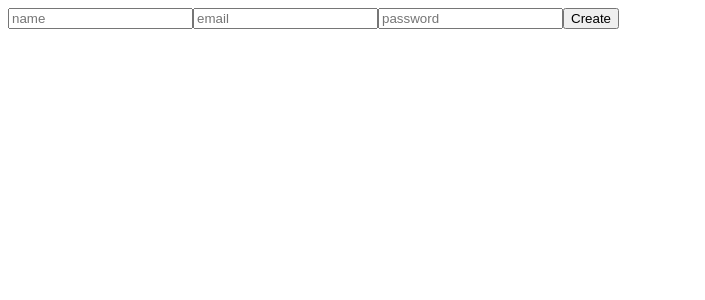
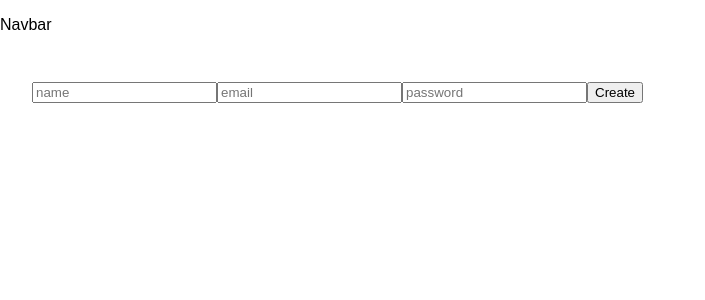
Before and after one commit to Burban-Vitalik/CRMBurban, a React (Create React App) app in the folder frontend/: page /register in a window 1280 px wide. Shown: the top 300 px of the page, without its empty margins (0-705 px from the left). Built offline with nearby package versions, Linux system fonts and the light colour scheme; no server answers.

Commit message:
set routing in frontend

```diff
--- a/frontend/src/App.tsx
+++ b/frontend/src/App.tsx
@@ -5,17 +5,32 @@ import { Login } from "./pages/Login";
 import { UserContextProvider } from "./context/userContext";
 import { Home } from "./pages/Home";
 import Dashboard from "./Dashboard";
+import { BrowserRouter as Router } from "react-router-dom";
+import { Layout } from "./components/Layout";
+import PublicRoute from "./routes/PublicRoute";
+import PrivateRoute from "./routes/PrivateRoute";
+import NotFound from "./pages/NotFound";
 
 const App = () => {
   return (
     <UserContextProvider>
       <Toaster position="bottom-right" toastOptions={{ duration: 2000 }} />
-      <Routes>
-        <Route path="/" element={<Home />} />
-        <Route path="/profile" element={<Dashboard />} />
-        <Route path="/login" element={<Login />} />
-        <Route path="/register" element={<Register />} />
-      </Routes>
+      <Router>
+        <Routes>
+          <Route path="/" element={<Layout />}>
+            {/* Private Routes */}
+            <Route element={<PrivateRoute />}>
+              <Route path="/profile" element={<Dashboard />} />
+            </Route>
+            {/* Public Router */}
+            <Route element={<PublicRoute />}>
+              <Route path="/register" element={<Register />} />
+              <Route path="/login" element={<Login />} />
+            </Route>
+            <Route path="*" element={<NotFound />} />
+          </Route>
+        </Routes>
+      </Router>
     </UserContextProvider>
   );
 };
--- /dev/null
+++ b/frontend/src/components/Layout.tsx
@@ -0,0 +1,14 @@
+import { Outlet } from "react-router-dom";
+
+export const Layout = () => {
+  return (
+    <div>
+      <div>
+        <p>Navbar</p>
+      </div>
+      <main>
+        <Outlet />
+      </main>
+    </div>
+  );
+};
--- a/frontend/src/index.scss
+++ b/frontend/src/index.scss
@@ -0,0 +1,23 @@
+/* src/styles/global.scss */
+body {
+  font-family: Arial, sans-serif;
+  margin: 0;
+  padding: 0;
+  box-sizing: border-box;
+}
+
+nav {
+  display: flex;
+  justify-content: space-around;
+  background-color: #333;
+  padding: 1rem;
+}
+
+nav a {
+  color: #fff;
+  text-decoration: none;
+}
+
+main {
+  padding: 2rem;
+}
--- a/frontend/src/index.tsx
+++ b/frontend/src/index.tsx
@@ -1,13 +1,8 @@
 import ReactDOM from "react-dom/client";
 import "./index.scss";
 import App from "./App";
-import { BrowserRouter as Router } from "react-router-dom";
 
 const root = ReactDOM.createRoot(
   document.getElementById("root") as HTMLElement
 );
-root.render(
-  <Router>
-    <App />
-  </Router>
-);
+root.render(<App />);
--- /dev/null
+++ b/frontend/src/pages/NotFound.tsx
@@ -0,0 +1,15 @@
+// src/pages/NotFound.tsx
+import React from "react";
+import { Link } from "react-router-dom";
+
+const NotFound = () => {
+  return (
+    <div>
+      <h1>404 - Page Not Found</h1>
+      <p>The page you are looking for does not exist.</p>
+      <Link to="/">Go to Home</Link>
+    </div>
+  );
+};
+
+export default NotFound;
--- /dev/null
+++ b/frontend/src/routes/PrivateRoute.tsx
@@ -0,0 +1,12 @@
+import React from "react";
+import { useContext } from "react";
+import { Navigate, Outlet } from "react-router-dom";
+import { UserContext } from "../context/userContext";
+
+const PrivateRoute = () => {
+  const { user }: any = useContext(UserContext);
+
+  return user ? <Outlet /> : <Navigate to="/login" />;
+};
+
+export default PrivateRoute;
--- /dev/null
+++ b/frontend/src/routes/PublicRoute.tsx
@@ -0,0 +1,12 @@
+import React from "react";
+import { useContext } from "react";
+import { UserContext } from "../context/userContext";
+import { Navigate, Outlet } from "react-router-dom";
+
+const PublicRoute = () => {
+  const { user }: any = useContext(UserContext);
+
+  return !user ? <Outlet /> : <Navigate to="/profile" />;
+};
+
+export default PublicRoute;
```
Also changed, not shown: frontend/src/components/Navbar.tsx (added, +15 -0 lines).
